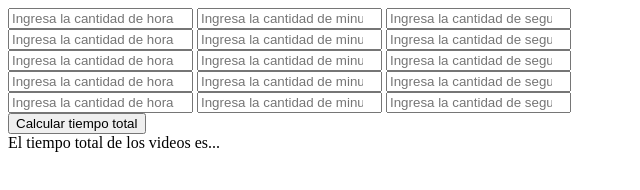
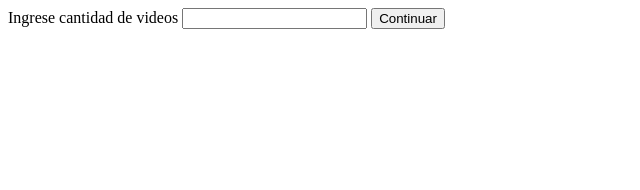
Before and after one commit to Alexis2428/r-Programacion-Clase-5, a plain HTML site: page tareas/tarea-3.html in a window 1280 px wide. Shown: the whole page, without its empty margins (0-640 px from the left). Drawn offline with Linux system fonts and the light colour scheme.

Commit message:
Mejora el aspecto visual
Mejora el aspecto visual en base a la nueva funcionalidad

```diff
--- a/tareas/tarea-3.html
+++ b/tareas/tarea-3.html
@@ -7,35 +7,11 @@
     <title>Clase 5</title>
 </head>
 <body>
-    <form>
-        <input type="number" placeholder="Ingresa la cantidad de horas del primer video" id="cantidad-horas-1" />
-        <input type="number" placeholder="Ingresa la cantidad de minutos del primer video" id="cantidad-minutos-1" />
-        <input type="number" placeholder="Ingresa la cantidad de segundos del primer video" id="cantidad-segundos-1" />
+    <form onsubmit="return false">
+        <label for="cantidad-videos">Ingrese cantidad de videos</label>
+        <input type="number" id="cantidad-videos"/>
+        <button type="button" id="continuar">Continuar</button>
     </form>
-    <form>
-        <input type="number" placeholder="Ingresa la cantidad de horas del segundo video" id="cantidad-horas-2" />
-        <input type="number" placeholder="Ingresa la cantidad de minutos del segundo video" id="cantidad-minutos-2" />
-        <input type="number" placeholder="Ingresa la cantidad de segundos del segundo video" id="cantidad-segundos-2" />
-    </form>
-    <form>
-        <input type="number" placeholder="Ingresa la cantidad de horas del tercer video" id="cantidad-horas-3" />
-        <input type="number" placeholder="Ingresa la cantidad de minutos del tercer video" id="cantidad-minutos-3" />
-        <input type="number" placeholder="Ingresa la cantidad de segundos del tercer video" id="cantidad-segundos-3" />
-    </form>
-    <form>
-        <input type="number" placeholder="Ingresa la cantidad de horas del cuarto video" id="cantidad-horas-4" />
-        <input type="number" placeholder="Ingresa la cantidad de minutos del cuarto video" id="cantidad-minutos-4" />
-        <input type="number" placeholder="Ingresa la cantidad de segundos del cuarto video" id="cantidad-segundos-4" />
-    </form>
-    <form>
-        <input type="number" placeholder="Ingresa la cantidad de horas del quinto video" id="cantidad-horas-5" />
-        <input type="number" placeholder="Ingresa la cantidad de minutos del quinto video" id="cantidad-minutos-5" />
-        <input type="number" placeholder="Ingresa la cantidad de segundos del quinto video" id="cantidad-segundos-5" />
-    </form>
-    <form>
-        <button type="button" id="calcular-tiempo-total">Calcular tiempo total</button>
-    </form>
-    <div>El tiempo total de los videos es...<strong id="tiempo-total"></strong></div>
     <script type="text/javascript" src="tarea-3.js"></script>
 </body>
 </html>
```
